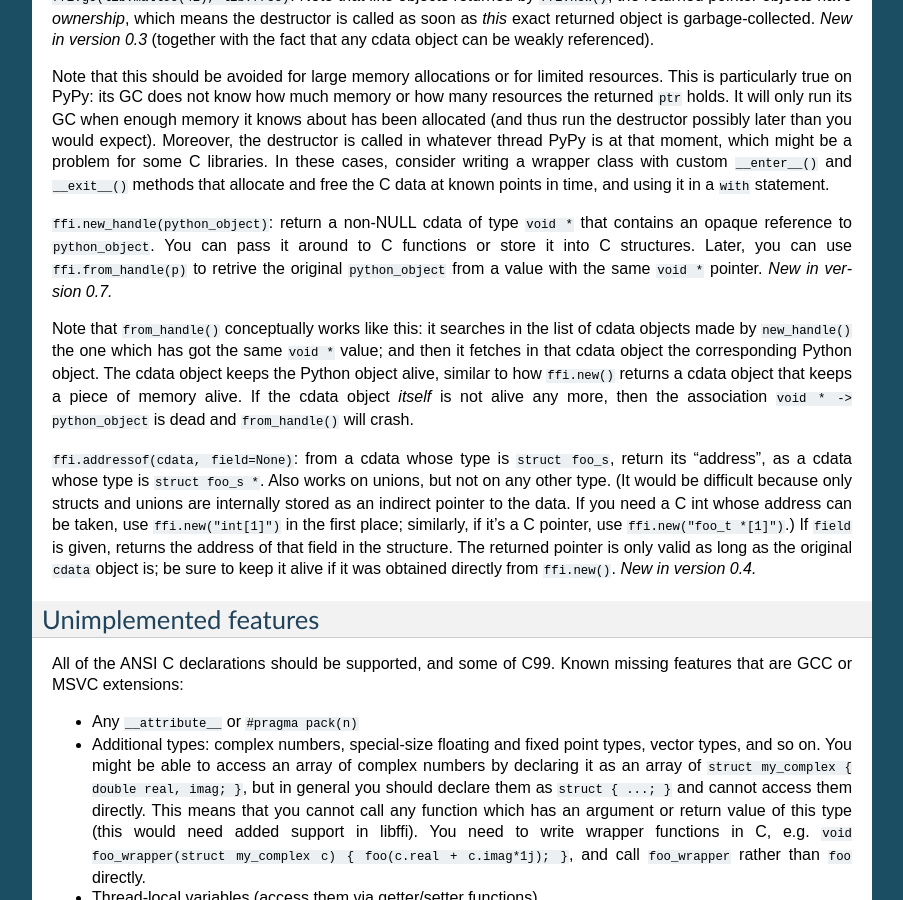
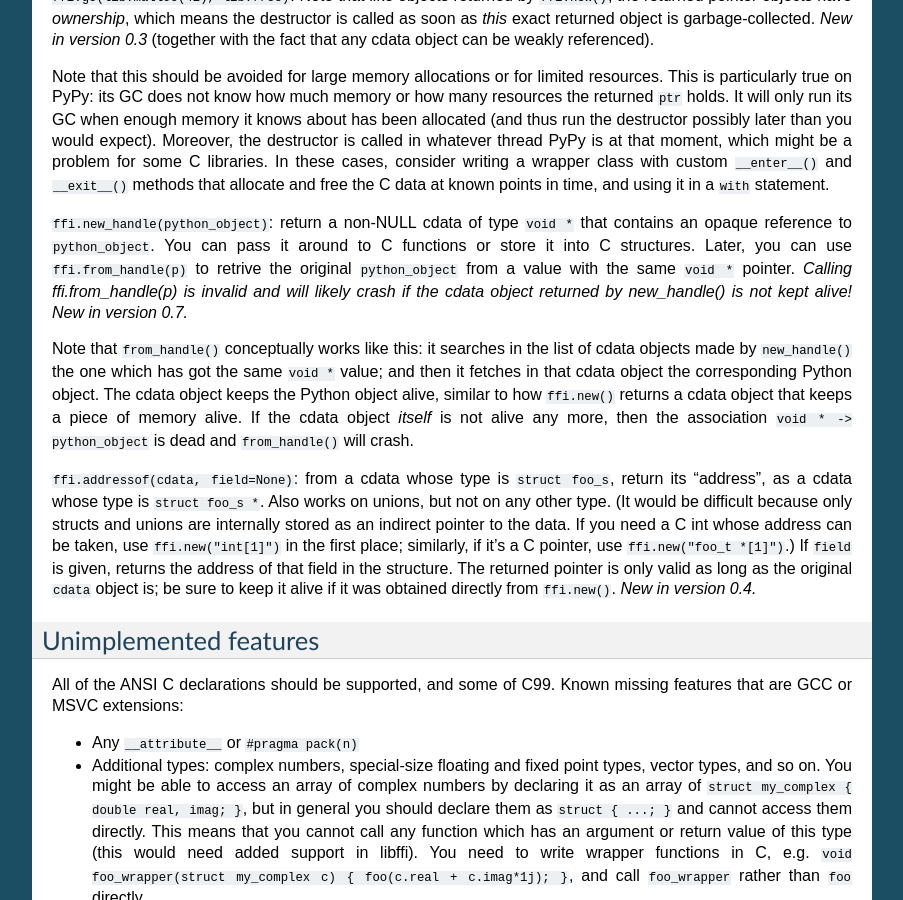
Before and after one commit to python-cffi/cffi, a Sphinx documentation site: the page built from doc/source/index.rst, in a window 1280 px wide and 900 px high, scrolled down 17060 px. Shown: the whole window, without its empty margins (198-1101 px from the left). Built offline with Sphinx 7.4.7, drawn with Linux system fonts in a browser that asks for light colours.

Commit message:
Put back the big warning in italic.

```diff
--- a/doc/source/index.rst
+++ b/doc/source/index.rst
@@ -1266,6 +1266,8 @@ points in time, and using it in a ``with`` statement.
 can pass it around to C functions or store it into C structures.  Later,
 you can use ``ffi.from_handle(p)`` to retrive the original
 ``python_object`` from a value with the same ``void *`` pointer.
+*Calling ffi.from_handle(p) is invalid and will likely crash if
+the cdata object returned by new_handle() is not kept alive!*
 *New in version 0.7.*
 
 Note that ``from_handle()`` conceptually works like this: it searches in
```
